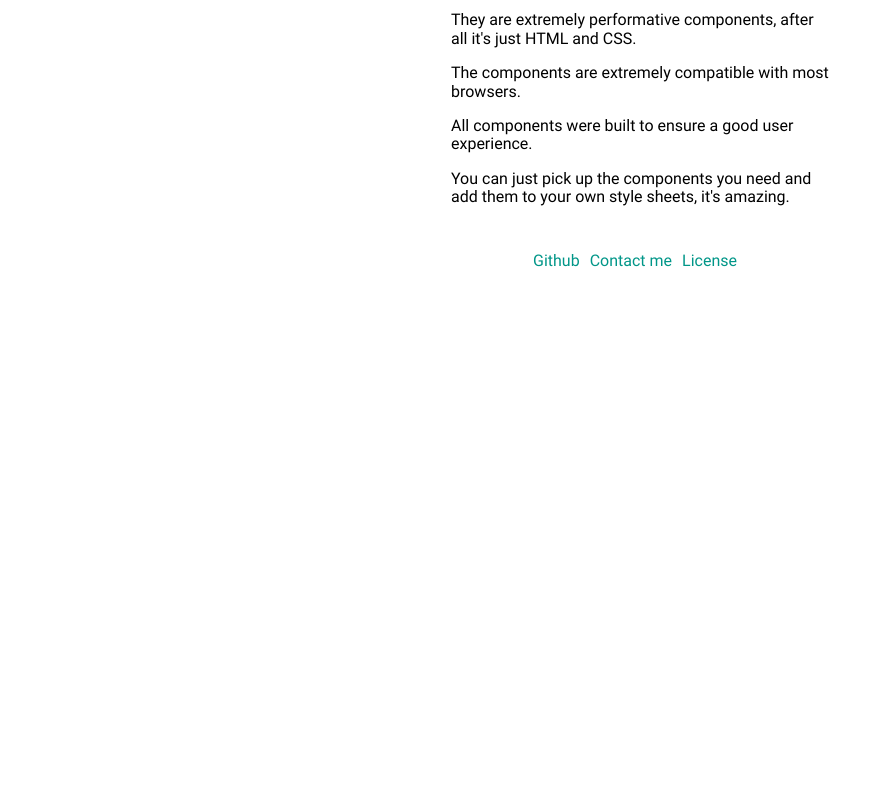
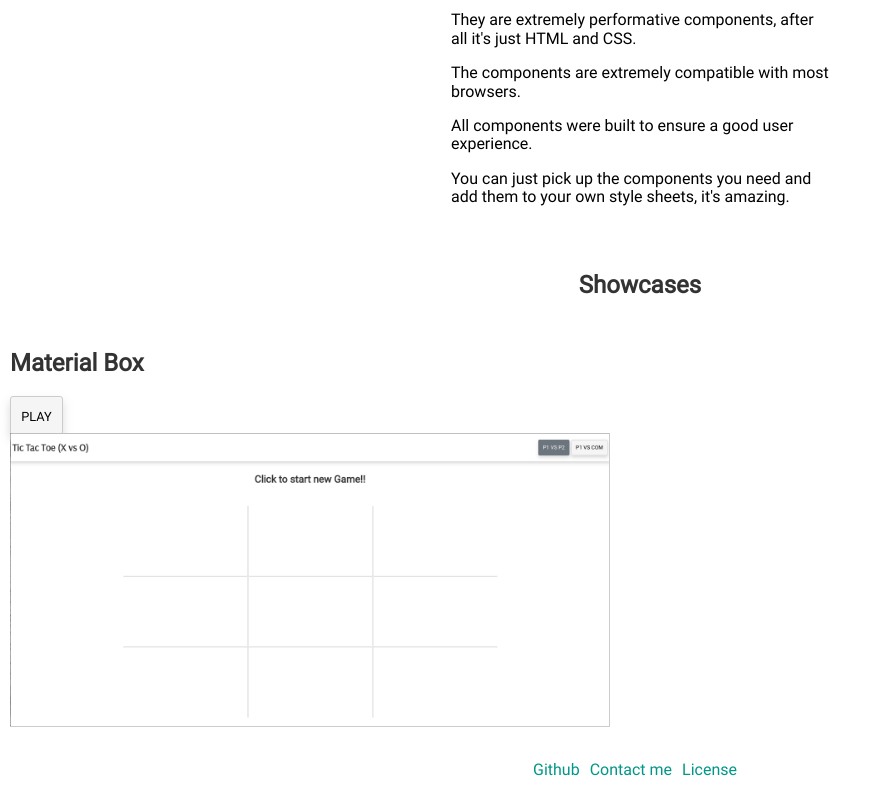
Before and after one commit to AdrianoLupossa/neptuno, a website: page index.html in a window 1280 px wide. Shown: the part 540-1340 px from the top of the page, without its empty margins (0-884 px from the left). Before the commit the page ends 831 px from the top, so only its background shows below. Drawn offline with Linux system fonts and the light colour scheme.

Commit message:
add showcases

```diff
--- a/index.html
+++ b/index.html
@@ -240,6 +240,22 @@
 				</div>
 			</div>
 		</div>
+
+		<div class="show-cases">
+			<h2 class="text-center">Showcases</h2>
+			<div id="material-box">
+				<h2>Material Box</h2>
+				<a href="https://adrianolupossa.github.io/tic tac toe/index.html" target="_blank" class="btn">Play</a>
+				<div class="materialbox">
+					<input type="checkbox" id="trigger">
+					<label for="trigger" data-caption='Play Tic Tac toe online, Built with neptuno CSS.'>
+						<img src="dist/assets/img/tic-tac-toe.png" style="width: 600px; border-right: 1px solid #ccc; border-bottom: 1px solid #ccc;">
+					</label>
+				</div>
+			</div>
+
+
+		</div>
 	</main>
 
 	<footer class="center-align">
```
Also changed, not shown: dist/assets/img/tic-tac-toe.png (added), 5 other files.
